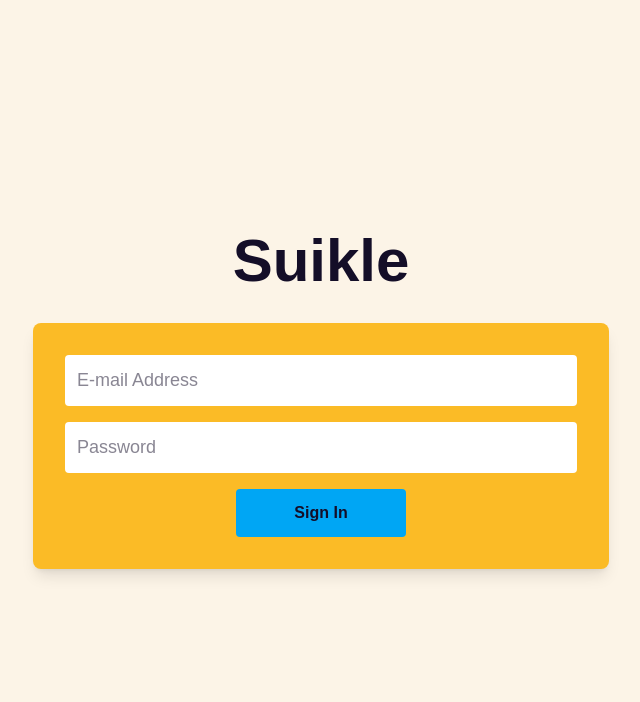
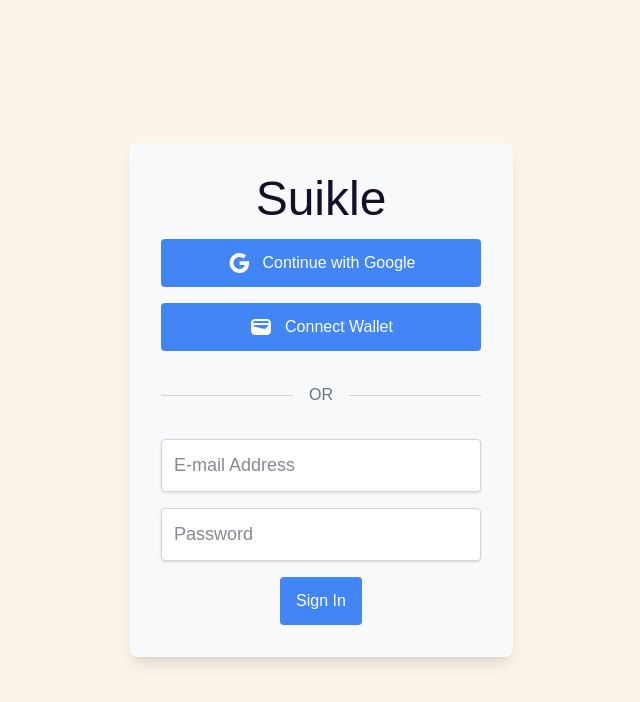
Before and after one commit to AntiAvengers/Lycaon, a React (Vite) app in the folder client/: page / in a window 1280 px wide. Shown: the top 702 px of the page, without its empty margins (319-959 px from the left). Built offline with nearby package versions, Linux system fonts and the light colour scheme.

Commit message:
updated and added to siginPg

```diff
--- a/client/src/components/signInPg.jsx
+++ b/client/src/components/signInPg.jsx
@@ -1,29 +1,55 @@
 import { Link } from "react-router-dom";
+import GoogleIcon from "@mui/icons-material/Google";
+import WalletIcon from "@mui/icons-material/Wallet";
 
 const SignInPg = () => {
     return (
-        <div className="min-h-screen w-full flex flex-col justify-center items-center px-4 sm:px-6">
-            <h1 className="text-center text-5xl sm:text-7xl md:text-6xl font-bold mb-8">
-                Suikle
-            </h1>
-            <section className="w-full sm:max-w-md md:max-w-xl sm:min-w-sm flex flex-col justify-evenly items-center p-6 sm:p-8 rounded-lg shadow-lg bg-[#FBBB26]">
+        <form className="min-h-screen w-full flex justify-center items-center px-4 sm:px-6">
+            <section className="min-w-full sm:max-w-md md:max-w-xl sm:min-w-sm flex flex-col justify-evenly items-center p-6 sm:p-8 gap-4 rounded-lg shadow-lg bg-[#F8F9FA]">
+                <h1 className="text-center text-4xl sm:text-6xl md:text-5xl font-medium">
+                    Suikle
+                </h1>
+
+                <Link
+                    to="/home"
+                    className="w-full flex flex-row justify-center items-center gap-3 bg-[#4285F4] rounded px-4 py-3 text-white hover:shadow-lg active:scale-90 active:shadow-innertransition transform duration-200 cursor-pointer"
+                >
+                    <GoogleIcon />
+                    <button>Continue with Google</button>
+                </Link>
+
+                <Link
+                    to="/home"
+                    className="w-full flex flex-row justify-center items-center gap-3 bg-[#4285F4] rounded px-4 py-3 text-white hover:shadow-lg active:scale-90 active:shadow-innertransition transform duration-200 cursor-pointer"
+                >
+                    <WalletIcon />
+                    <button>Connect Wallet</button>
+                </Link>
+
+                <div className="w-full flex items-center my-4">
+                    <div className="flex-grow border-t border-gray-300"></div>
+                    <span className="mx-4 text-gray-500">OR</span>
+                    <div className="flex-grow border-t border-gray-300"></div>
+                </div>
+
                 <input
-                    className="w-full p-3 rounded mb-4 text-[18px] bg-white"
+                    className="w-full p-3 rounded border-1 border-gray-300 shadow-sm text-[18px] bg-white"
                     type="text"
                     placeholder="E-mail Address"
                 />
                 <input
-                    className="w-full p-3 rounded mb-4 text-[18px] bg-white"
+                    className="w-full p-3 rounded border-1 border-gray-300 shadow-sm text-[18px] bg-white"
                     type="password"
                     placeholder="Password"
                 />
-                <Link to="/home" className="w-1/3">
-                    <button className="w-full px-4 py-3 rounded font-semibold bg-sky-500 hover:bg-sky-600 hover:shadow-lg active:scale-90 active:shadow-inner transition transform duration-200 cursor-pointer">
-                        Sign In
-                    </button>
+                <Link
+                    to="/home"
+                    className="px-4 py-3 rounded text-white bg-[#4285F4] hover:shadow-lg active:scale-90 active:shadow-innertransition transform duration-200 cursor-pointer"
+                >
+                    <button>Sign In</button>
                 </Link>
             </section>
-        </div>
+        </form>
     );
 };
 
```
